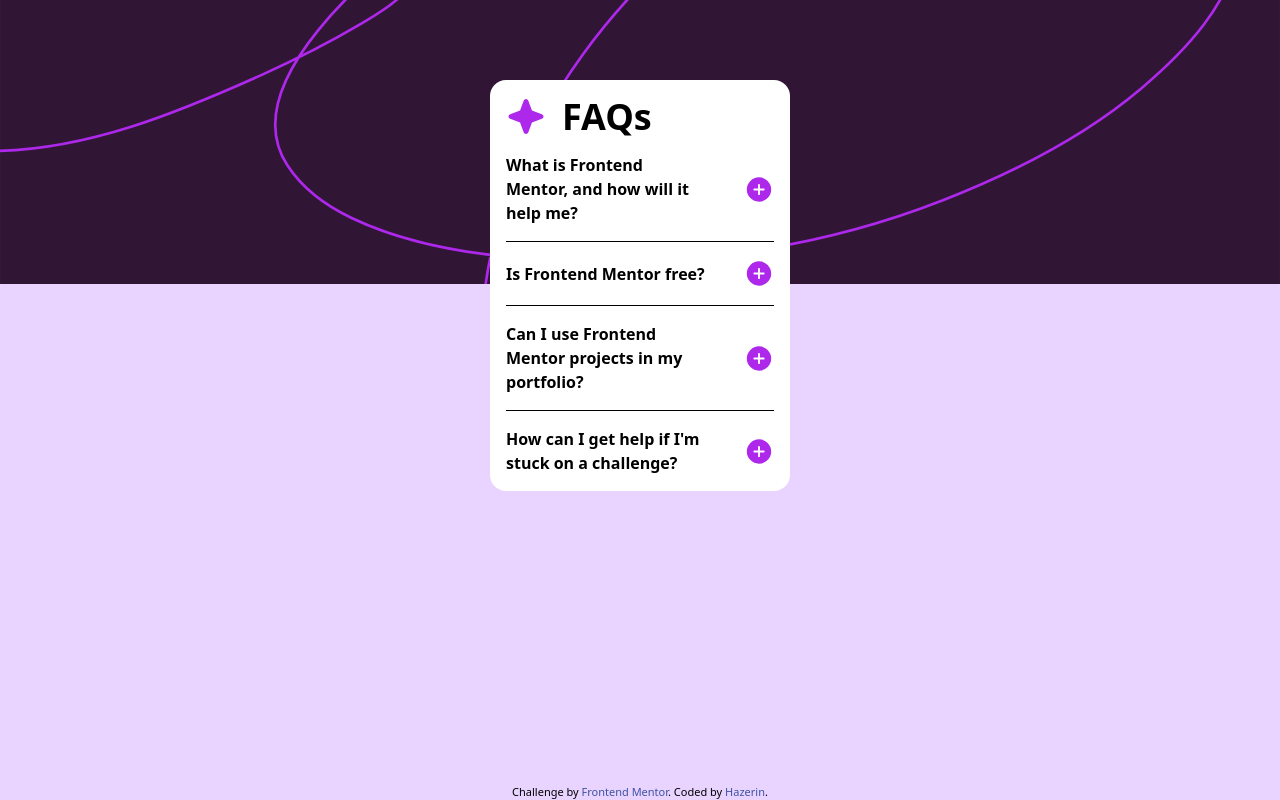
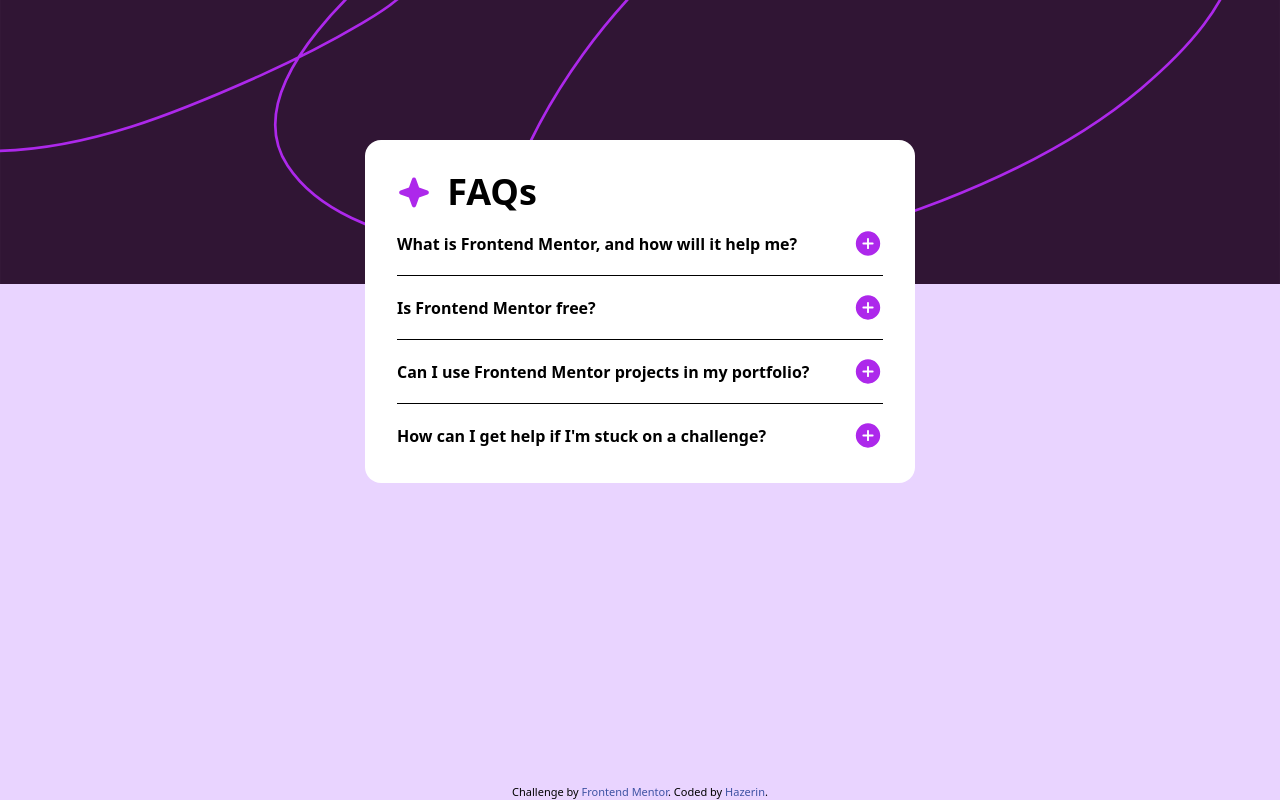
Before and after one commit to Alberto-Vidali/newbie-frontend-challenges, a Vue app in the folder FAQ-accordion/: page / in a window 1280 px wide. Built offline with nearby package versions, Linux system fonts and the light colour scheme.

Commit message:
completed

```diff
--- a/FAQ-accordion/src/components/Faq.vue
+++ b/FAQ-accordion/src/components/Faq.vue
@@ -17,14 +17,14 @@
 <template>
     <section class="flex flex-col gap-4" v-for="faqIdx in Object.keys(faqs)">
         <hr v-if="faqIdx != 0">
-        <div class="flex items-center justify-between gap-2">
+        <div class="flex items-center justify-between gap-2 text-nowrap">
             <h2 class=" max-w-[75%] font-bold hover:text-purple-600 cursor-pointer" @click="() => {
                 if (buttonPressed[faqIdx] == 0) {
                 buttonPressed[faqIdx] = 1
-                }
-                else {
-                    buttonPressed[faqIdx] = 0
-                }
+            }
+            else {
+                buttonPressed[faqIdx] = 0
+            }
             }">
                 {{ faqs[faqIdx].faq[0].question }}
             </h2>
--- a/FAQ-accordion/src/components/layouts/Layout.vue
+++ b/FAQ-accordion/src/components/layouts/Layout.vue
@@ -8,7 +8,7 @@
         mobileMode.value = window.innerWidth <= 375 ? 1 : 0
     }
 
-    // Viene eseguita all'avvio del programma
+    // Viene eseguita all'avvio del programma. L'event listener attiverà la funzione ogni volta che si verifica l'evento.
     onMounted(() => {
         checkWidth()
         window.addEventListener('resize', checkWidth)
@@ -30,7 +30,7 @@
             <img src="/background-pattern-mobile.svg" alt="" v-if="mobileMode == 1">
             <img src="/background-pattern-desktop.svg" alt="" v-if="mobileMode == 0">
         </header>
-        <main class="z-10 absolute top-[10%]">
+        <main class="z-10 absolute top-[10%] xl:top-[17.5%]">
             <slot/>
         </main>
         <footer>
--- a/FAQ-accordion/src/components/pages/Main.vue
+++ b/FAQ-accordion/src/components/pages/Main.vue
@@ -3,10 +3,10 @@
 </script>
 
 <template>
-    <section class="w-[300px] bg-white p-4 rounded-2xl">
+    <section class="w-[300px] xl:w-[550px] bg-white p-4 xl:p-8 rounded-2xl">
         <div class="flex items-center justify-start pb-4 gap-4 text-4xl font-[700]">
-            <img src="/icon-star.svg" alt="">
-            <h1>FAQs</h1>
+            <img class="xl:h-[35px]" src="/icon-star.svg" alt="">
+            <h1 class="xl:text-4xl">FAQs</h1>
         </div>
         <div class="flex flex-col gap-4">
             <Faq/>
```
